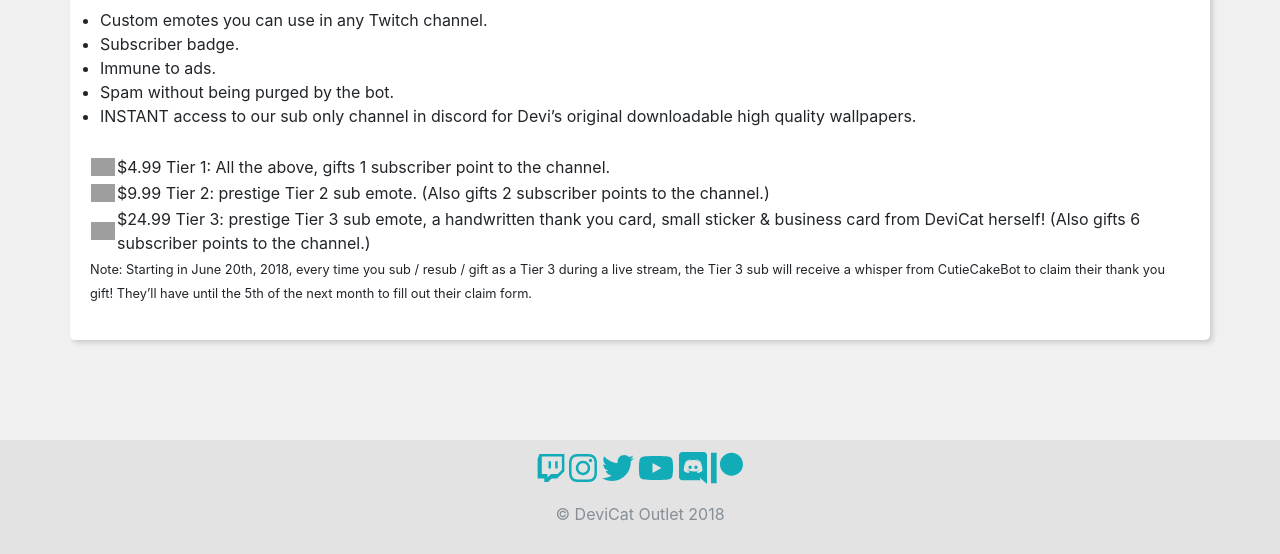
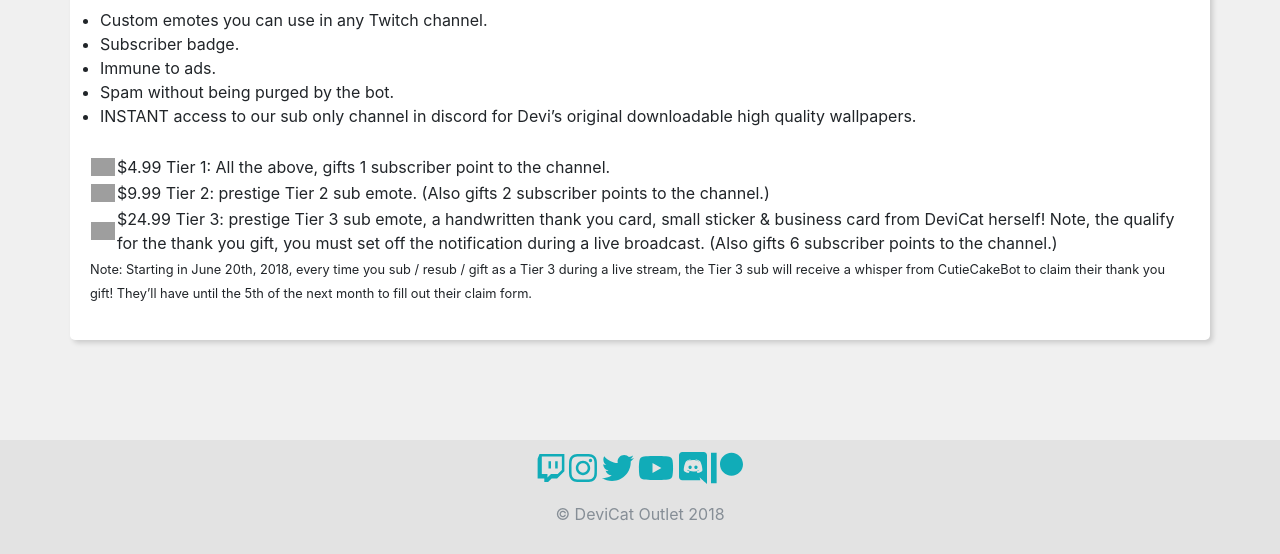
Before and after one commit to DeviCatOutlet/devicatoutlet.github.io, a Jekyll site: the page built from subbenefits.md, in a window 1280 px wide and 1040 px high. Shown: the part 486-1040 px from the top of the window. Built offline with Jekyll 4.4.1, drawn with Linux system fonts in a browser that asks for light colours; nearby versions of some CDN libraries; our own code applies the rules of GitHub Pages for plain Markdown files; grey boxes are pictures that could not be loaded.

Commit message:
Update Sub Benefits
Update requirement for thank you gift.

```diff
--- a/subbenefits.md
+++ b/subbenefits.md
@@ -10,6 +10,6 @@
 
 | *![💕](https://s.w.org/images/core/emoji/2.2.1/svg/1f495.svg)* | $4.99 Tier 1: All the above, gifts 1 subscriber point to the channel.
 | *![🍰](https://s.w.org/images/core/emoji/2.2.1/svg/1f370.svg)* | $9.99 Tier 2: prestige Tier 2 sub emote. (Also gifts 2 subscriber points to the channel.)
-| *![💌](https://s.w.org/images/core/emoji/2.2.1/svg/1f48c.svg)* | $24.99 Tier 3: prestige Tier 3 sub emote, a handwritten thank you card, small sticker & business card from DeviCat herself! (Also gifts 6 subscriber points to the channel.)
+| *![💌](https://s.w.org/images/core/emoji/2.2.1/svg/1f48c.svg)* | $24.99 Tier 3: prestige Tier 3 sub emote, a handwritten thank you card, small sticker & business card from DeviCat herself! Note, the qualify for the thank you gift, you must set off the notification during a live broadcast. (Also gifts 6 subscriber points to the channel.)
 
 <small>Note: Starting in June 20th, 2018, every time you sub / resub / gift as a Tier 3 during a live stream, the Tier 3 sub will receive a whisper from CutieCakeBot to claim their thank you gift! They'll have until the 5th of the next month to fill out their claim form. </small>
```
